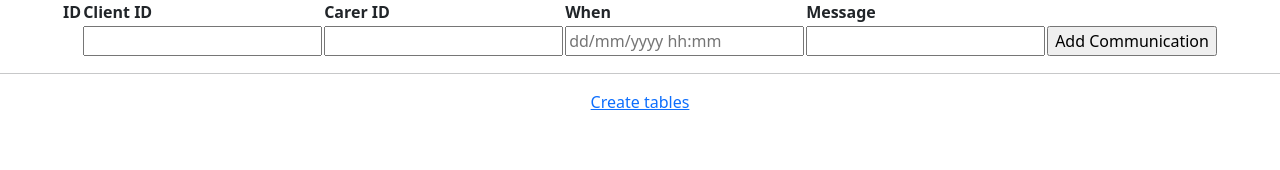
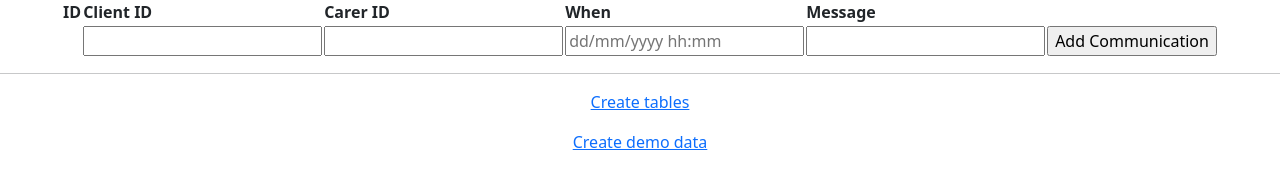
Before and after one commit to Aretle/MAC-Hack, a Flask app: page /admin in a window 1280 px wide; the page is wider, and only the part inside the window is pictured. Shown: the part 1837-2007 px from the top of that part. Before the commit the page ends 1947 px from the top of that part, so only its background shows below. Run offline with Flask 2, Linux system fonts and the light colour scheme; data that the repository does not hold is empty.

Commit message:
added function to add demo data to tables from admin view

```diff
--- a/WebApp/app.py
+++ b/WebApp/app.py
@@ -360,6 +360,13 @@ def create_tables():
     db.create_all()
     return redirect('/admin')
 
+# create demo data
+@app.route('/admin/create_demo_data')
+def create_demo_data():
+    db.session.add(Client(id=101, fname='Celia', lname='Valentine', dob=datetime(1960,1,1), address='1 The Street, Melbourne 3000', info='A little bit of information about the client. What is their condition. What is their personality. How do the caregivers feel about her.'))
+    db.session.commit()
+    return redirect('/admin')
+
 # run the thing
 if __name__ == "__main__":
     db.create_all()
--- a/WebApp/templates/admin.html
+++ b/WebApp/templates/admin.html
@@ -595,5 +595,9 @@
     <p align=center>
         <a href="/admin/create_tables">Create tables</a>
     </p>
+
+    <p align=center>
+        <a href="/admin/create_demo_data">Create demo data</a>
+    </p>
 </div>
 {% endblock %}
```
